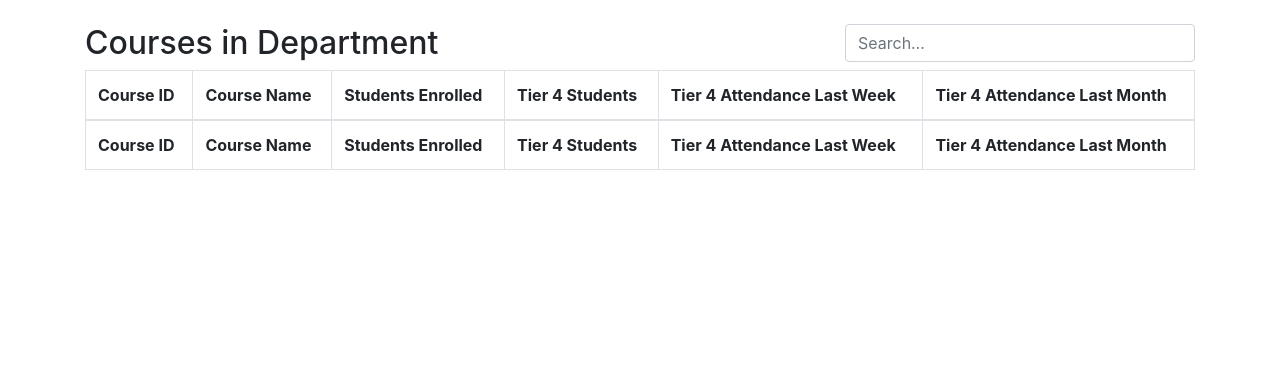
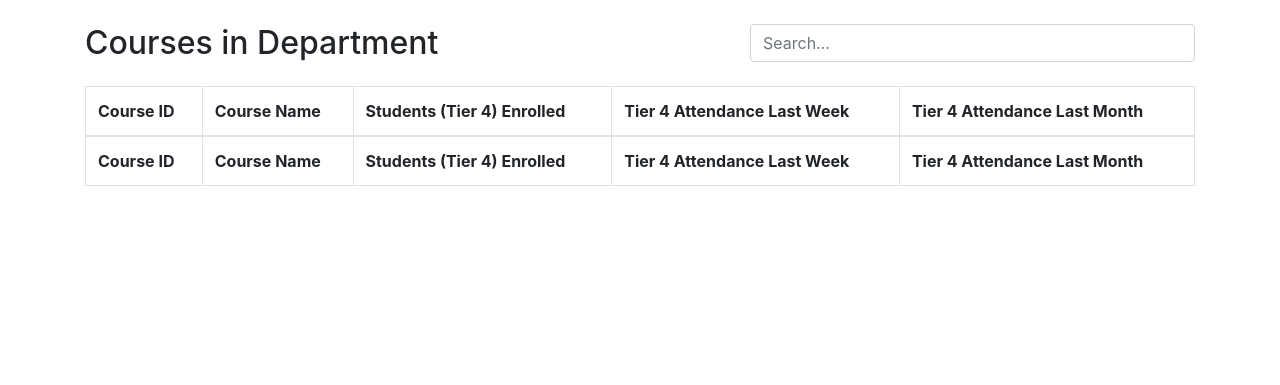
Before and after one commit to fasttrack-src/attendanceltc-service, a Flask app: page / in a window 1280 px wide. Shown: the part 56-441 px from the top of the page. Run offline with Flask 2, Linux system fonts and the light colour scheme; a user stored in the database is signed in; data that the repository does not hold is empty; some libraries are stand-ins or nearby versions.

Commit message:
Edit school admin view

```diff
--- a/attendanceltc/templates/school_admin_view.html
+++ b/attendanceltc/templates/school_admin_view.html
@@ -2,23 +2,22 @@
 {% block title %}Courses in department{% endblock %}
 {% block content %}
 <div class="table-title">
-	<div class="row">
-		<div class="col-sm-8"><h2>Courses in Department</h2></div>
-		<div class="col-sm-4">
+	<div class="row pb-3">
+		<div class="col-sm-7"><h2>Courses in Department</h2></div>
+		<div class="col-sm-5">
 			<div class="search-box">
-				<input type="text" class="form-control" onkeyup="filterCourses()" id="filter-courses-department" placeholder="Search&hellip;">
+				<input type="text" class="form-control" onkeyup="filterCourses()" width="50%" id="filter-courses-department" placeholder="Search&hellip;">
 			</div>
 		</div>
 	</div>
 </div>
 
-<table id="courses-department" class="table table-striped table-bordered" style="width:100%">
+<table id="courses-department" class="table table-striped table-bordered">
 	<thead>
 		<tr>
 			<th>Course ID</th>
 			<th>Course Name</th>
-			<th>Students Enrolled</th>
-			<th>Tier 4 Students</th>
+			<th>Students (Tier 4) Enrolled</th>
 			<th>Tier 4 Attendance Last Week</th>
 			<th>Tier 4 Attendance Last Month</th>
 		</tr>
@@ -28,8 +27,7 @@
 		<tr>
 			<td id="{{ subject }}{{catalog}}-id" ><a href="/course/{{ subject }}/{{ catalog }}/">{{ subject }}{{catalog}}</a></td>
 			<td id="{{ subject }}{{catalog}}-name"><a href="/course/{{ subject }}/{{ catalog }}/">{{ name }}</a></td>
-			<td id="{{ subject }}{{catalog}}-students">{{ students }}</td>
-			<td id="{{ subject }}{{catalog}}-tier4">{{ tier4 }}</td>
+			<td id="{{ subject }}{{catalog}}-students">{{ students }} ({{ tier4 }})</td>
 			<td></td>
 			<td></td>
 		</tr>
@@ -39,8 +37,7 @@
 		<tr>
 			<th>Course ID</th>
 			<th>Course Name</th>
-			<th>Students Enrolled</th>
-			<th>Tier 4 Students</th>
+			<th>Students (Tier 4) Enrolled</th>
 			<th>Tier 4 Attendance Last Week</th>
 			<th>Tier 4 Attendance Last Month</th>
 		</tr>
```
